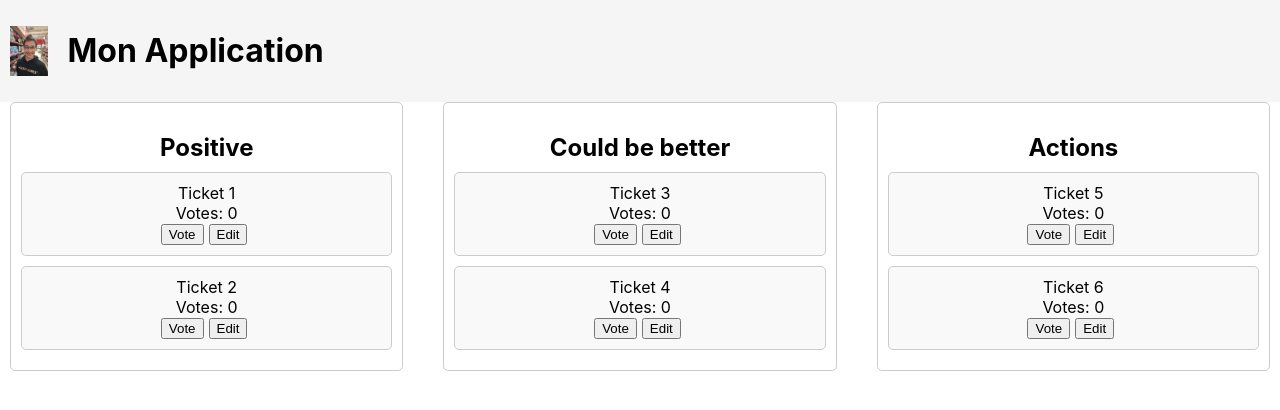
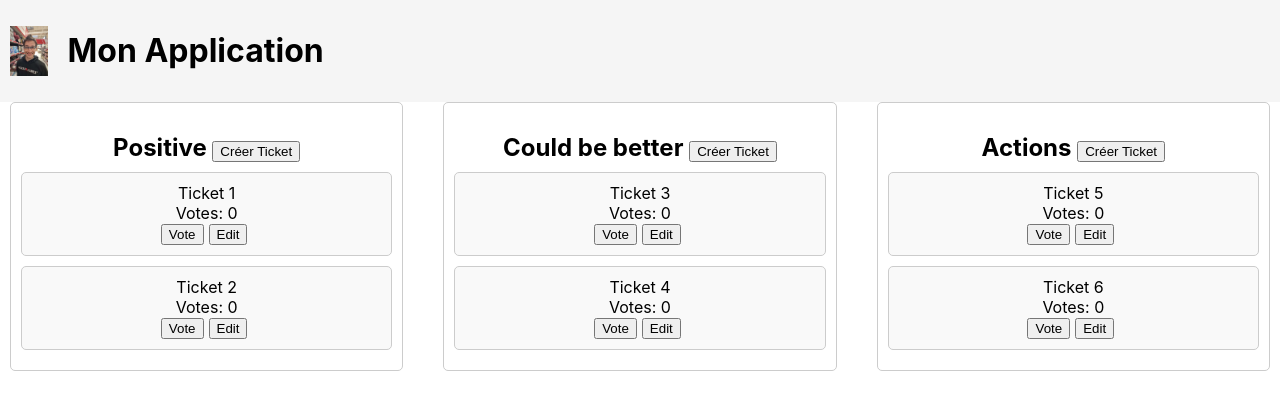
Before and after one commit to univ-smb-m1-isc-2023/kouwik-web, a React (Create React App) app: page / in a window 1280 px wide. Shown: the top 410 px of the page. Built offline with nearby package versions, Linux system fonts and the light colour scheme.

Commit message:
bouton ajouter ticket

```diff
--- a/src/components/board/index.jsx
+++ b/src/components/board/index.jsx
@@ -27,6 +27,20 @@ const Board = () => {
         tickets: column.tickets.map(ticket =>
           ticket.id === ticketId ? { ...ticket, votes: ticket.votes + 1 } : ticket
         )
+      } : column
+    ));
+  };
+
+  const handleCreateTicket = (columnId) => {
+    const newTicket = {
+      id: Math.random(), // Générez un ID unique pour le nouveau ticket (à remplacer par une logique appropriée)
+      content: "Nouveau Ticket",
+      votes: 0,
+    };
+    setColumns(columns.map(column =>
+      column.id === columnId ? {
+        ...column,
+        tickets: [...column.tickets, newTicket],
       } : column
     ));
   };
@@ -81,6 +95,7 @@ const Board = () => {
             onVote={(ticketId) => handleVote(column.id, ticketId)}
             onEdit={(ticketId, newContent) => handleEdit(column.id, ticketId, newContent)}
             onMoveTicket={handleMoveTicket}
+            onCreateTicket={handleCreateTicket}
           />
         )}
       </div>
--- a/src/components/column/index.jsx
+++ b/src/components/column/index.jsx
@@ -3,7 +3,7 @@ import Ticket from '../ticket';
 import { useDrop } from 'react-dnd';
 import './column.css';
 
-const Column = ({ id, title, tickets, onVote, onEdit, onMoveTicket }) => {
+const Column = ({ id, title, tickets, onVote, onEdit, onMoveTicket, onCreateTicket }) => {
   const [, drop] = useDrop({
     accept: 'ticket',
     drop: (item) => onMoveTicket(item.id, id),
@@ -11,7 +11,7 @@ const Column = ({ id, title, tickets, onVote, onEdit, onMoveTicket }) => {
 
   return (
     <div ref={drop} className="column">
-      <h2>{title}</h2>
+      <h2>{title} <button onClick={() => onCreateTicket(id)}>Créer Ticket</button></h2>
       {tickets.map(ticket =>
         <Ticket
           key={ticket.id}
```
